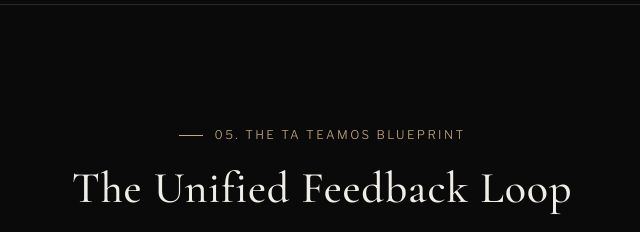
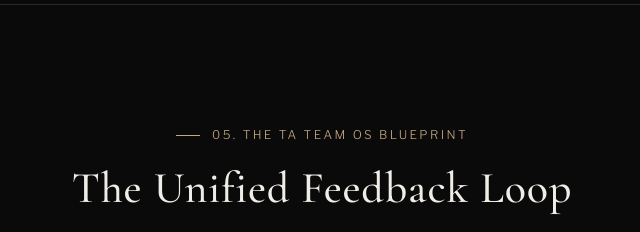
Before and after one commit to rgalas1/TalentOS, a plain HTML site: page index.html in a window 1280 px wide. Shown: the part 4380-4612 px from the top of the page, 318-958 px from the left. Drawn offline with nearby package versions, Linux system fonts and the light colour scheme.

Commit message:
Update index.html

```diff
--- a/index.html
+++ b/index.html
@@ -590,7 +590,7 @@
     <section id="feedback-loop" style="border-bottom: none;">
         <div class="container">
             <div class="section-header" style="max-width: 100%; text-align: center;">
-                <div class="section-label" style="justify-content: center;">05. The TA TeamOS Blueprint</div>
+                <div class="section-label" style="justify-content: center;">05. The TA Team OS Blueprint</div>
                 <h2 class="section-title">The Unified Feedback Loop</h2>
                 <p class="hero-desc" style="margin: 0 auto;">A dynamically updating context backend that connects the entire talent lifecycle—from the deep intake call through to the 12-month performance review—ensuring pristine context for both AI and human collaborators.</p>
             </div>
```
